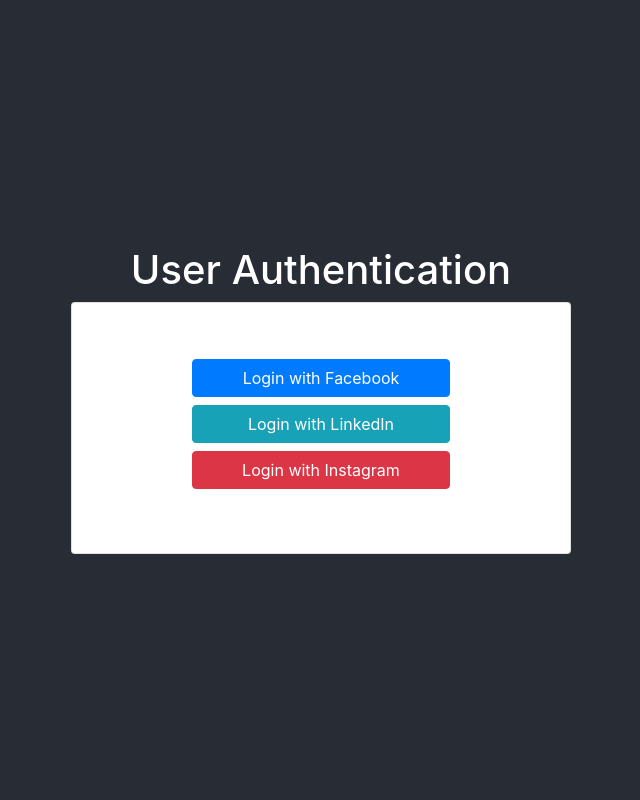
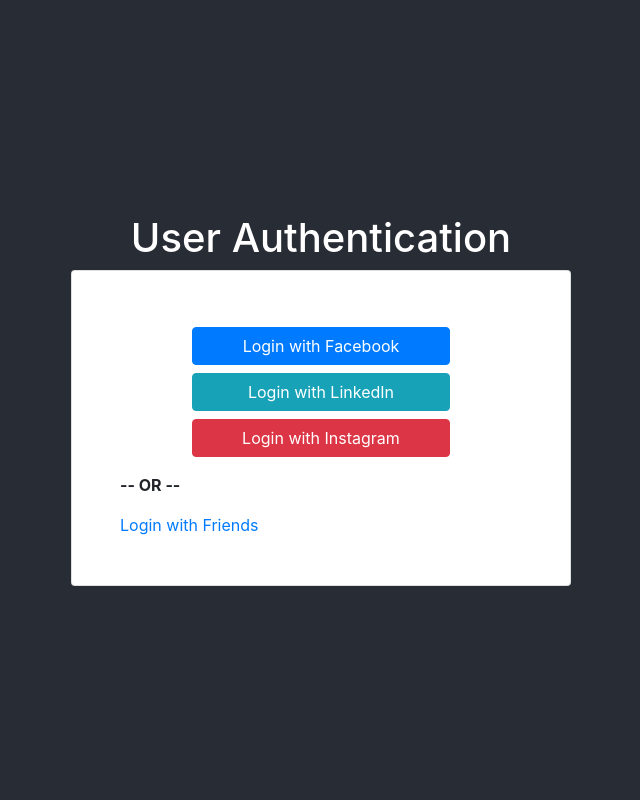
Before and after one commit to AliHashimi12345/FB-CLONE2, a Django app: page /login/ in a window 1280 px wide. Shown: the whole page, without its empty margins (319-959 px from the left). Run offline with Django 3.2, Linux system fonts and the light colour scheme; some libraries are stand-ins or nearby versions.

Commit message:
second commit

```diff
--- a/prime/templates/login.html
+++ b/prime/templates/login.html
@@ -19,4 +19,7 @@
         </button>
     </div>
 </div>
+<p><strong>-- OR --</strong></p>
+    <a href="{% url 'social:begin' 'facebook' %}">Login with Friends</a>
+
 {% endblock %}
```
